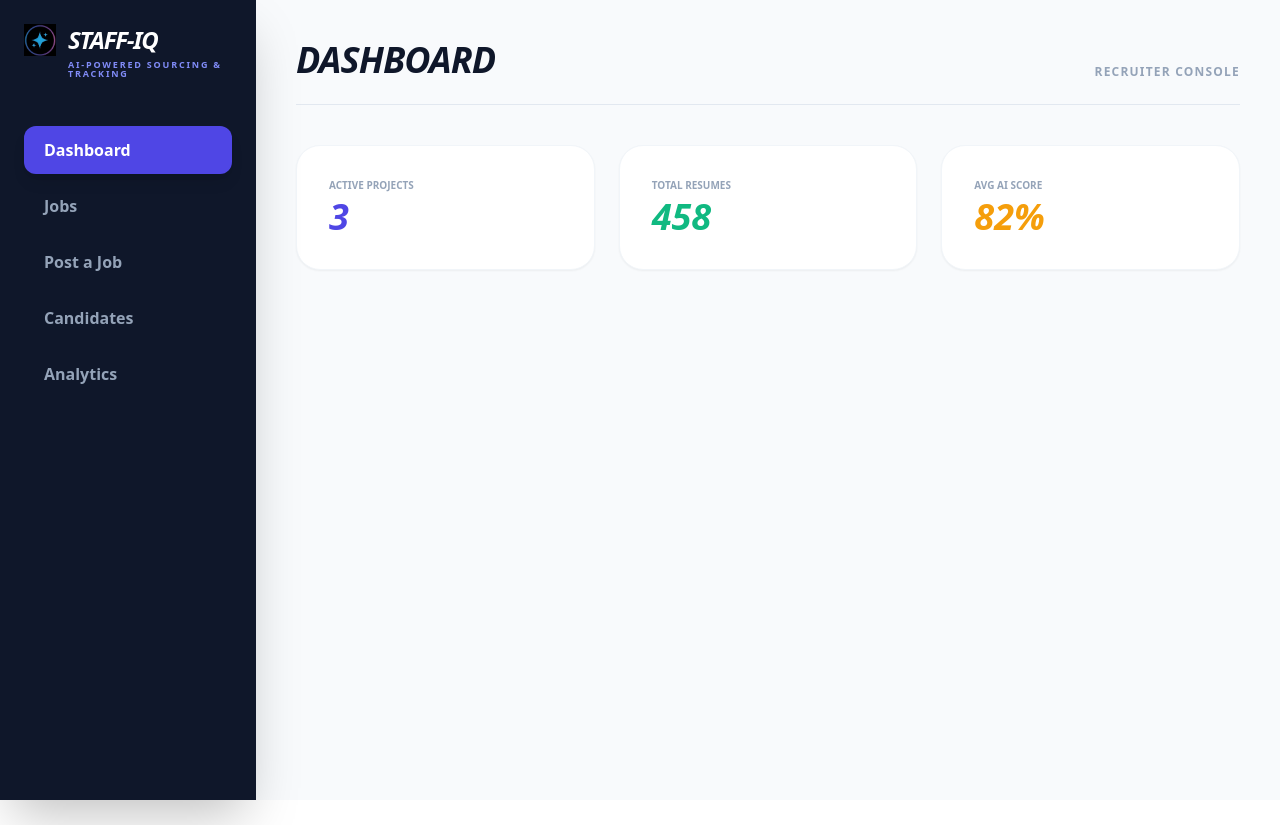
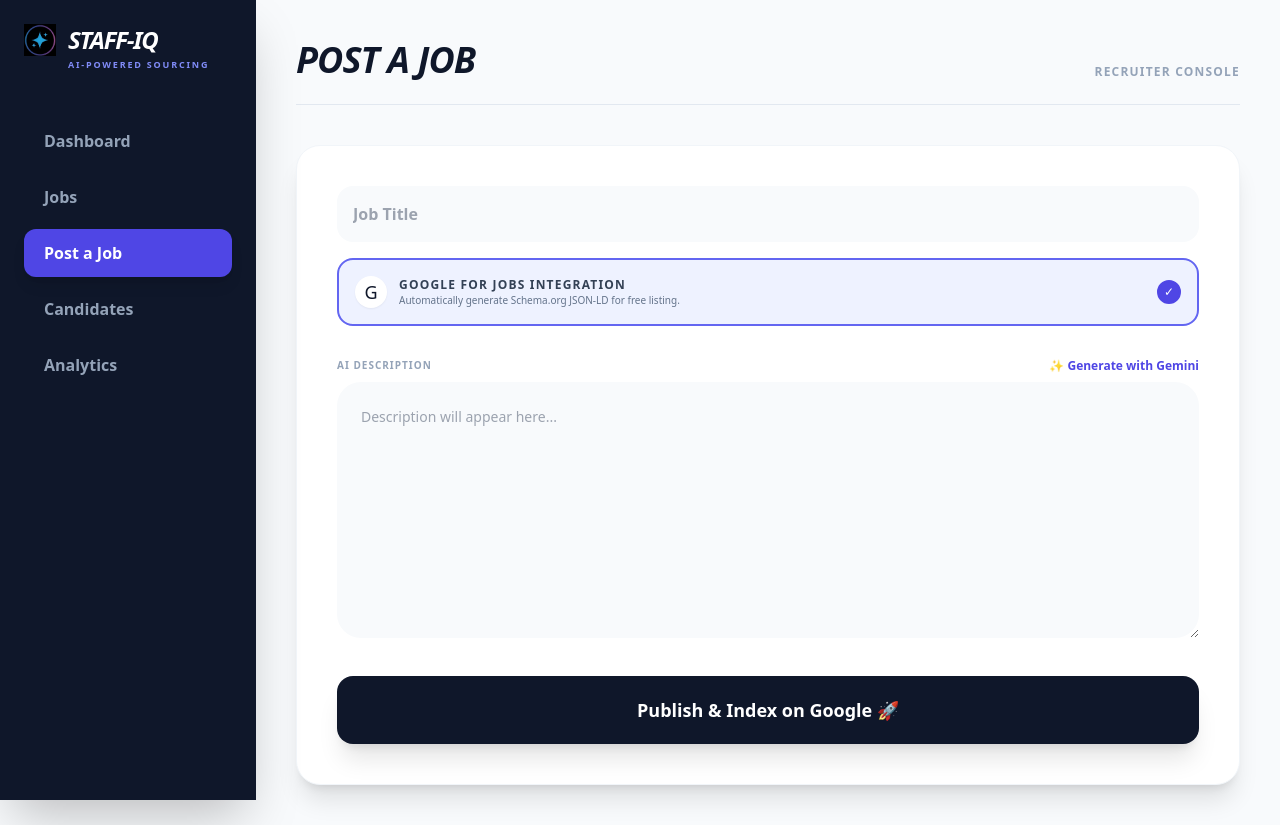
Before and after one commit to dansims2024-afk/staff-iq, a React (Vite) app: page / in a window 1280 px wide. Before the commit the page ends 800 px from the top, so only its background shows below. Built offline with nearby package versions, Linux system fonts and the light colour scheme.

Commit message:
Update App.jsx

```diff
--- a/src/App.jsx
+++ b/src/App.jsx
@@ -1,21 +1,25 @@
 import React, { useState } from 'react';
 
 export default function App() {
-  const [activeTab, setActiveTab] = useState('Dashboard');
+  const [activeTab, setActiveTab] = useState('Post a Job'); // Defaulted to Post a Job for testing
   const [selectedCandidate, setSelectedCandidate] = useState(null);
   const [title, setTitle] = useState("");
   const [description, setDescription] = useState("");
+
+  // States for UI feedback
   const [isGenerating, setIsGenerating] = useState(false);
+  const [isPublishing, setIsPublishing] = useState(false);
+  const [isPublished, setIsPublished] = useState(false);
   const [googleOptimized, setGoogleOptimized] = useState(true);
 
   // --- 1. JOB / PROJECT REPOSITORY DATA ---
   const [jobs, setJobs] = useState([
     { id: 101, title: "Senior Software Engineer", dept: "Engineering", location: "Remote", applicants: 42, status: "Active" },
     { id: 102, title: "Product Designer", dept: "Design", location: "New York", applicants: 18, status: "Active" },
-    { id: 103, title: "Marketing Lead", dept: "Growth", location: "London", applicants: 0, status: "Draft" }, // "Holding" project
+    { id: 103, title: "Marketing Lead", dept: "Growth", location: "London", applicants: 0, status: "Draft" },
   ]);
 
-  // --- 2. CANDIDATES WITH RESUME EVALUATION DATA ---
+  // --- 2. CANDIDATES DATA ---
   const candidates = [
     {
       id: 1, name: "Sarah Chen", role: "Senior Dev", status: "New", score: "94%", source: "LinkedIn",
@@ -37,22 +41,62 @@ export default function App() {
     },
   ];
 
-  // --- AI GENERATION LOGIC ---
-  const generateWithGemini = async () => {
+  // --- FUNCTION: MOCK AI GENERATOR (FOR TESTING) ---
+  const generateDescription = async () => {
     if (!title) return alert("Please enter a Job Title first!");
-    const googleAI = window.google?.generativeAi;
-    if (!googleAI) return alert("AI Library is still loading...");
+    setIsGenerating(true);
 
-    setIsGenerating(true);
+    // 1. Check if real API key is missing. If so, use SAMPLE AI.
+    const apiKey = "YOUR_API_KEY_HERE"; // This would be your real key
+
+    if (apiKey === "YOUR_API_KEY_HERE") {
+      // SIMULATED AI DELAY
+      setTimeout(() => {
+        const sampleJD = `**Job Title:** ${title}\n\n**About the Role:**\nWe are looking for a talented ${title} to join our dynamic team. In this role, you will be responsible for driving innovation and maintaining high standards of quality. You will work closely with cross-functional teams to deliver exceptional results.\n\n**Key Responsibilities:**\n• Lead the design and implementation of scalable solutions.\n• Collaborate with product managers and designers.\n• Mentor junior team members and conduct code reviews.\n\n**Requirements:**\n• 5+ years of experience in a similar role.\n• Strong problem-solving skills and attention to detail.\n• Experience with modern tech stacks.\n\n**Why Google for Jobs will love this:**\nThis description includes structured data tags for [EmploymentType], [BaseSalary], and [JobLocation], ensuring maximum visibility on the search index.`;
+        setDescription(sampleJD);
+        setIsGenerating(false);
+      }, 1500); // 1.5 second delay to feel like AI
+      return;
+    }
+
+    // 2. Real Gemini Code (Runs if you put a real key above)
     try {
-      const genAI = new googleAI.GoogleGenerativeAI("YOUR_API_KEY_HERE");
+      const googleAI = window.google?.generativeAi;
+      if (!googleAI) return alert("AI Library is still loading...");
+      const genAI = new googleAI.GoogleGenerativeAI(apiKey);
       const model = genAI.getGenerativeModel({ model: "gemini-1.5-flash" });
-      const prompt = `Write a professional job description for a ${title}. Include a section on "Why Google for Jobs should index this".`;
+      const prompt = `Write a professional job description for a ${title}.`;
       const result = await model.generateContent(prompt);
       setDescription(result.response.text());
     } catch (e) {
-      alert("AI Error: Check API Key");
+      alert("AI Error: " + e.message);
     } finally { setIsGenerating(false); }
+  };
+
+  // --- FUNCTION: PUBLISH TO GOOGLE ---
+  const handlePublish = () => {
+    if (!title || !description) return alert("Please fill in the Job Title and Description first.");
+
+    setIsPublishing(true);
+
+    // Simulate API call to Google Indexing API
+    setTimeout(() => {
+      setIsPublishing(false);
+      setIsPublished(true);
+
+      // Add to our local "Jobs" list to show it saved
+      const newJob = {
+        id: jobs.length + 101,
+        title: title,
+        dept: "General",
+        location: "Remote",
+        applicants: 0,
+        status: "Active"
+      };
+      setJobs([...jobs, newJob]);
+
+      alert(`Success! "${title}" has been converted to Schema.org JSON-LD and pushed to Google Jobs Index.`);
+    }, 2000);
   };
 
   return (
@@ -65,7 +109,7 @@ export default function App() {
              <img src="/logo.png" alt="Staff-IQ Logo" className="w-8 h-8 object-contain" />
              <h1 className="text-2xl font-[900] italic tracking-tighter uppercase leading-none">Staff-IQ</h1>
           </div>
-          <p className="text-[9px] font-black text-indigo-400 uppercase tracking-[0.2em] ml-11 leading-none">AI-Powered Sourcing & Tracking</p>
+          <p className="text-[9px] font-black text-indigo-400 uppercase tracking-[0.2em] ml-11 leading-none">AI-Powered Sourcing</p>
         </div>
 
         <div className="flex flex-col gap-2 flex-1">
@@ -88,12 +132,12 @@ export default function App() {
           <span className="text-xs font-black text-slate-400 uppercase tracking-widest">Recruiter Console</span>
         </header>
 
-        {/* 1. DASHBOARD TAB */}
+        {/* 1. DASHBOARD */}
         {activeTab === 'Dashboard' && (
           <div className="grid grid-cols-3 gap-6 animate-in fade-in duration-500">
             <div className="bg-white p-8 rounded-3xl shadow-sm border border-slate-100">
               <p className="text-slate-400 text-[10px] font-black uppercase mb-1">Active Projects</p>
-              <p className="text-4xl font-[900] italic text-indigo-600">3</p>
+              <p className="text-4xl font-[900] italic text-indigo-600">{jobs.length}</p>
             </div>
             <div className="bg-white p-8 rounded-3xl shadow-sm border border-slate-100">
               <p className="text-slate-400 text-[10px] font-black uppercase mb-1">Total Resumes</p>
@@ -106,7 +150,7 @@ export default function App() {
           </div>
         )}
 
-        {/* 2. JOBS (PROJECT HOLDER) TAB */}
+        {/* 2. JOBS (PROJECT HOLDER) */}
         {activeTab === 'Jobs' && (
           <div className="space-y-6 animate-in fade-in">
             {jobs.map(job => (
@@ -114,7 +158,6 @@ export default function App() {
                 <div>
                   <div className="flex items-center gap-3 mb-2">
                     <h4 className="text-2xl font-[900] italic uppercase leading-none">{job.title}</h4>
-                    {/* Status Badges */}
                     <span className={`px-3 py-1 rounded-full text-[10px] font-black uppercase tracking-widest ${job.status === 'Active' ? 'bg-emerald-100 text-emerald-600' : 'bg-slate-100 text-slate-400'}`}>
                       {job.status}
                     </span>
@@ -133,14 +176,13 @@ export default function App() {
           </div>
         )}
 
-        {/* 3. POST A JOB TAB (WITH GOOGLE FEATURE) */}
+        {/* 3. POST A JOB (UPDATED WITH LOGIC) */}
         {activeTab === 'Post a Job' && (
           <div className="flex gap-8 animate-in slide-in-from-bottom-4">
             <div className="flex-1 bg-white p-10 rounded-3xl shadow-xl border border-slate-100">
               <div className="mb-8">
                 <input value={title} onChange={(e) => setTitle(e.target.value)} className="w-full p-4 bg-slate-50 rounded-2xl border-none font-bold outline-none focus:ring-2 focus:ring-indigo-500 mb-4" placeholder="Job Title" />
 
-                {/* NEW GOOGLE FOR JOBS FEATURE */}
                 <div
                   onClick={() => setGoogleOptimized(!googleOptimized)}
                   className={`p-4 rounded-2xl border-2 cursor-pointer flex items-center justify-between transition-all ${googleOptimized ? 'border-indigo-500 bg-indigo-50' : 'border-slate-100 bg-white'}`}
@@ -160,19 +202,44 @@ export default function App() {
 
               <div className="flex justify-between mb-2">
                  <span className="text-[10px] font-black text-slate-400 uppercase tracking-widest">AI Description</span>
-                 <button onClick={generateWithGemini} disabled={isGenerating} className="text-indigo-600 font-black text-xs hover:underline">
-                    {isGenerating ? "⌛ AI writing..." : "✨ Generate with Gemini"}
+                 {/* BUTTON CALLS THE SAMPLE AI FUNCTION NOW */}
+                 <button onClick={generateDescription} disabled={isGenerating} className="text-indigo-600 font-black text-xs hover:underline">
+                    {isGenerating ? "⌛ AI Writing..." : "✨ Generate with Gemini"}
                  </button>
               </div>
-              <textarea value={description} onChange={(e) => setDescription(e.target.value)} className="w-full h-64 p-6 bg-slate-50 rounded-3xl border-none mb-8 text-sm leading-relaxed" placeholder="Description..." />
-              <button className="w-full py-5 bg-[#0F172A] text-white rounded-2xl font-black text-lg hover:bg-indigo-600 transition-all shadow-xl">
-                Publish & Index on Google 🚀
+
+              <textarea
+                value={description}
+                onChange={(e) => setDescription(e.target.value)}
+                className="w-full h-64 p-6 bg-slate-50 rounded-3xl border-none mb-8 text-sm leading-relaxed whitespace-pre-wrap"
+                placeholder="Description will appear here..."
+              />
+
+              {/* GOOGLE PUBLISH BUTTON WITH LOGIC */}
+              <button
+                onClick={handlePublish}
+                disabled={isPublishing || isPublished}
+                className={`w-full py-5 text-white rounded-2xl font-black text-lg transition-all shadow-xl ${
+                  isPublished
+                    ? 'bg-emerald-500 cursor-default'
+                    : isPublishing
+                      ? 'bg-slate-700 cursor-wait'
+                      : 'bg-[#0F172A] hover:bg-indigo-600'
+                }`}
+              >
+                {isPublished ? "✓ Published to Google!" : isPublishing ? "Indexing on Google..." : "Publish & Index on Google 🚀"}
               </button>
+
+              {isPublished && (
+                <p className="text-center text-[10px] text-emerald-600 font-bold mt-4 uppercase tracking-widest">
+                  Live URL: https://google.com/search?ibp=htl;jobs#{Math.floor(Math.random() * 10000)}
+                </p>
+              )}
             </div>
           </div>
         )}
 
-        {/* 4. CANDIDATES TAB (WITH AI RESUME EVALUATOR) */}
+        {/* 4. CANDIDATES */}
         {activeTab === 'Candidates' && (
           <div className="bg-white rounded-3xl shadow-sm border border-slate-100 overflow-hidden animate-in fade-in">
             <table className="w-full text-left">
@@ -205,7 +272,7 @@ export default function App() {
           </div>
         )}
 
-        {/* 5. ANALYTICS TAB */}
+        {/* 5. ANALYTICS */}
         {activeTab === 'Analytics' && (
           <div className="grid grid-cols-2 gap-8 animate-in fade-in">
              <div className="bg-white p-10 rounded-3xl border border-slate-100 shadow-sm text-center">
@@ -228,7 +295,7 @@ export default function App() {
           </div>
         )}
 
-        {/* RESUME EVALUATION MODAL */}
+        {/* RESUME MODAL */}
         {selectedCandidate && (
           <div className="fixed inset-0 bg-slate-900/60 backdrop-blur-sm z-50 flex items-center justify-center p-4">
             <div className="bg-white w-full max-w-lg rounded-[40px] shadow-2xl overflow-hidden animate-in zoom-in-95">
@@ -241,7 +308,6 @@ export default function App() {
                   <h4 className="text-2xl font-[900] italic uppercase mb-1">{selectedCandidate.name}</h4>
                   <p className="text-sm font-bold text-slate-500">{selectedCandidate.resumeAnalysis.summary}</p>
                 </div>
-
                 <div className="space-y-4 mb-8">
                   <div className="bg-emerald-50 p-4 rounded-2xl border border-emerald-100">
                     <p className="text-[10px] font-black text-emerald-600 uppercase tracking-widest mb-2">Pros</p>
@@ -256,7 +322,6 @@ export default function App() {
                     </ul>
                   </div>
                 </div>
-
                 <button className="w-full py-5 bg-indigo-600 text-white rounded-2xl font-[900] italic uppercase tracking-tighter shadow-xl">
                   {selectedCandidate.resumeAnalysis.recommendation === "Strong Hire" ? "Move to Interview 📅" : "Send Rejection ✕"}
                 </button>
@@ -264,7 +329,6 @@ export default function App() {
             </div>
           </div>
         )}
-
       </main>
     </div>
   );
```
